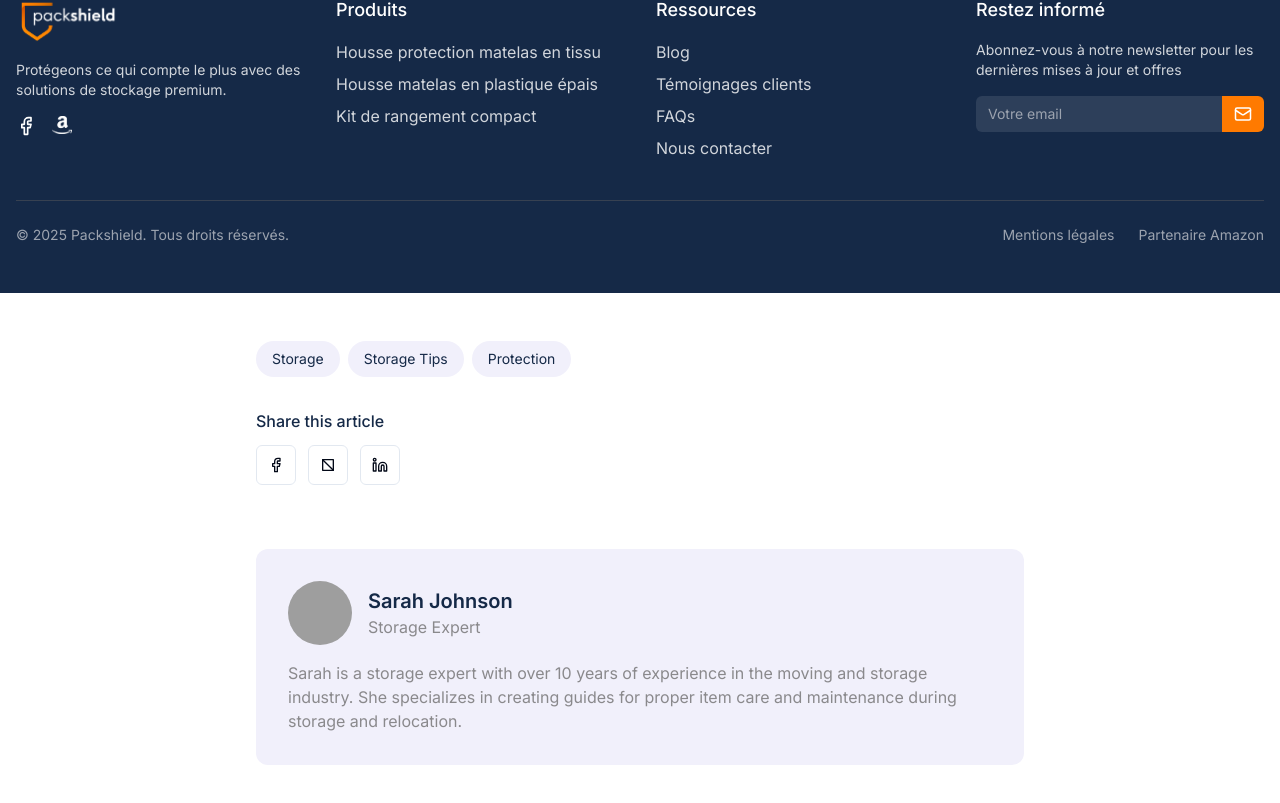
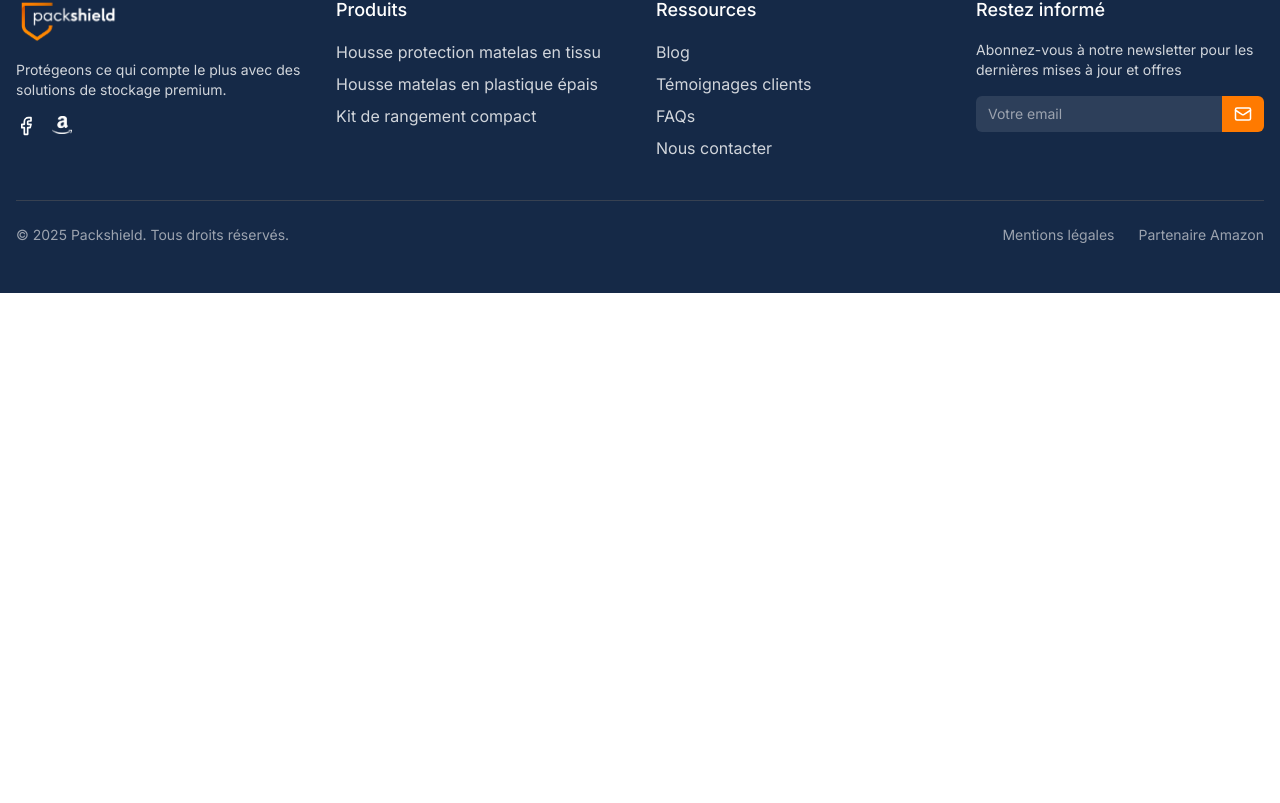
Before and after one commit to julesratier/packshield, a React (Vite) app: page /blog/stocker-matelas-correctement in a window 1280 px wide. Shown: the part 2416-3219 px from the top of the page. After the commit the page ends 2709 px from the top, so only its background shows below. Built offline with nearby package versions, Linux system fonts and the light colour scheme; grey boxes are pictures that could not be loaded.

Commit message:
Remove blog post footer area
Remove the entire area containing the BlogPostFooter component from the BlogPost page.

```diff
--- a/src/pages/BlogPost.tsx
+++ b/src/pages/BlogPost.tsx
@@ -2,7 +2,6 @@
 import { useState } from 'react';
 import { useParams } from 'react-router-dom';
 import BlogLayout from '@/components/blog/BlogLayout';
-import BlogPostFooter from '@/components/blog/BlogPostFooter';
 import BlogRedirector from '@/components/blog/BlogRedirector';
 import BlogContentObserver from '@/components/blog/BlogContentObserver';
 import { scrollToSection } from '@/utils/scrollUtils';
@@ -79,16 +78,6 @@ const BlogPost = () => {
           tableOfContents={tableOfContents}
           language={(post.language as 'en' | 'fr') || 'en'}
         />
-
-        {/* Footer content: Tags, Share buttons, Author card */}
-        <div className="container mx-auto px-4 pb-16 relative z-10">
-          <BlogPostFooter
-            tags={post.tags}
-            title={post.title}
-            author={post.author}
-            language={(post.language as 'en' | 'fr') || 'en'}
-          />
-        </div>
       </div>
     </>
   );
```
